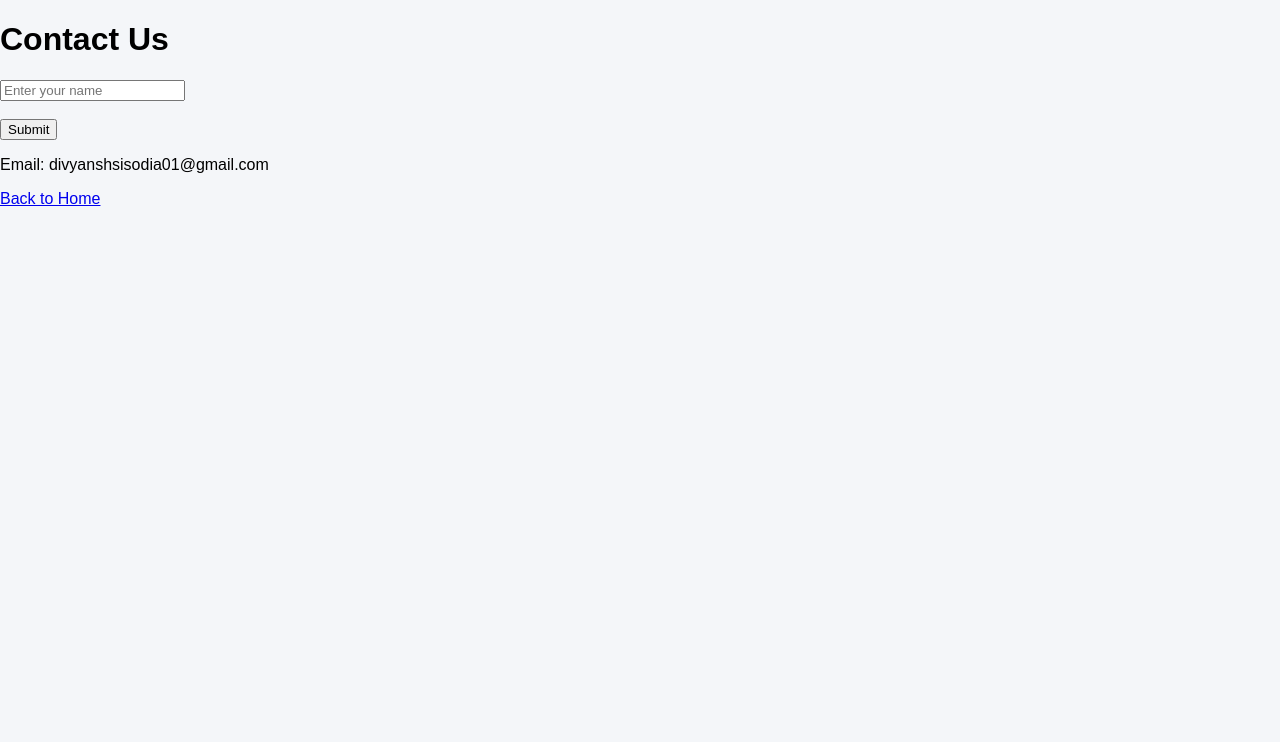
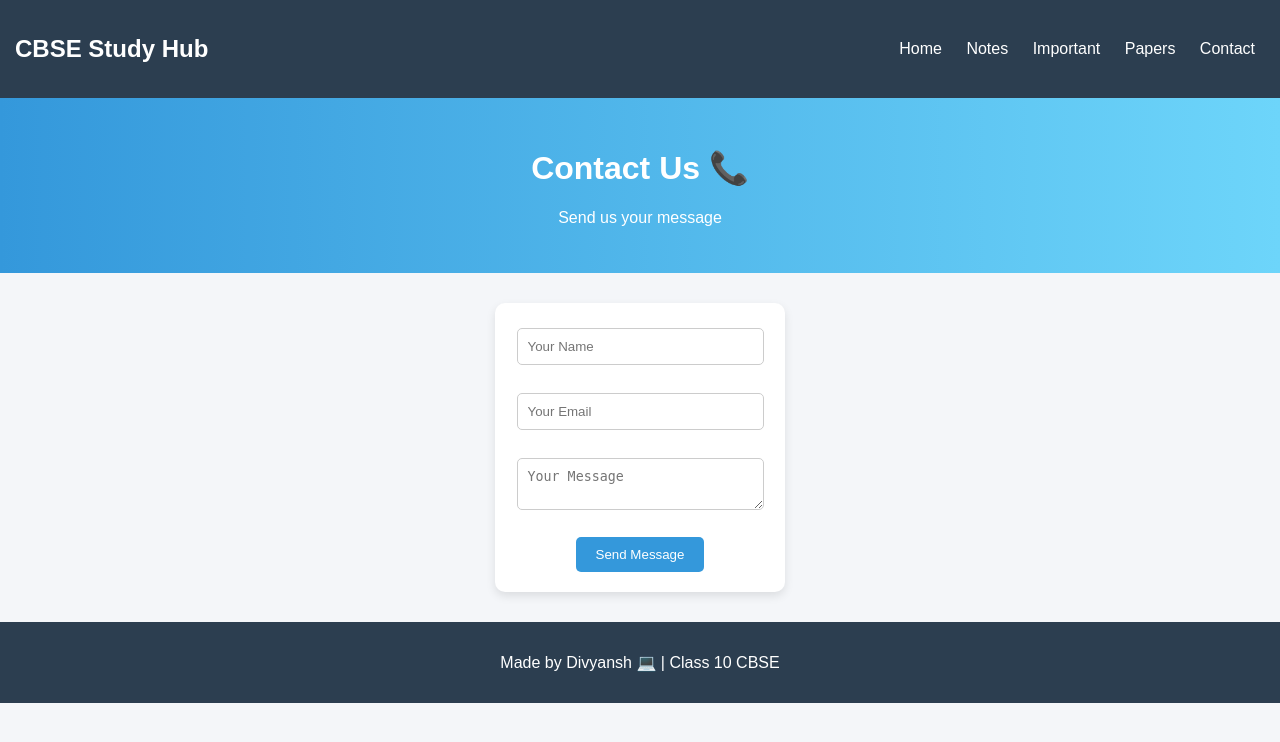
Before and after one commit to divyanshhh01/cbse-website, a Flask app: page /contact in a window 1280 px wide. Shown: the top 742 px of the page. Run offline with Flask 3, Linux system fonts and the light colour scheme.

Commit message:
Update contact.html

```diff
--- a/templates/contact.html
+++ b/templates/contact.html
@@ -1,16 +1,30 @@
-<!DOCTYPE html>
-<html>
-<head>
-    <title>Contact</title>
-    <link rel="stylesheet" href="{{ url_for('static', filename='style.css') }}">
-</head>
-<body>
-    <h1>Contact Us</h1>
-    <form method="post">
-    <input type="text" name="name" placeholder="Enter your name"><br><br>
-    <button type="submit">Submit</button>
-</form>
-    <p>Email: divyanshsisodia01@gmail.com</p>
-    <a href="/">Back to Home</a>
-</body>
-</html>
+{% extends 'base.html' %}
+
+{% block title %}Contact{% endblock %}
+
+{% block content %}
+
+<div class="hero small-hero">
+    <h1>Contact Us 📞</h1>
+    <p>Send us your message</p>
+</div>
+
+<div class="cards">
+
+    <div class="card">
+        <form action="https://formspree.io/f/xreynger" method="POST">
+
+            <input type="text" name="name" placeholder="Your Name" required><br><br>
+
+            <input type="email" name="email" placeholder="Your Email" required><br><br>
+
+            <textarea name="message" placeholder="Your Message" required></textarea><br><br>
+
+            <button type="submit">Send Message</button>
+
+        </form>
+    </div>
+
+</div>
+
+{% endblock %}
```
